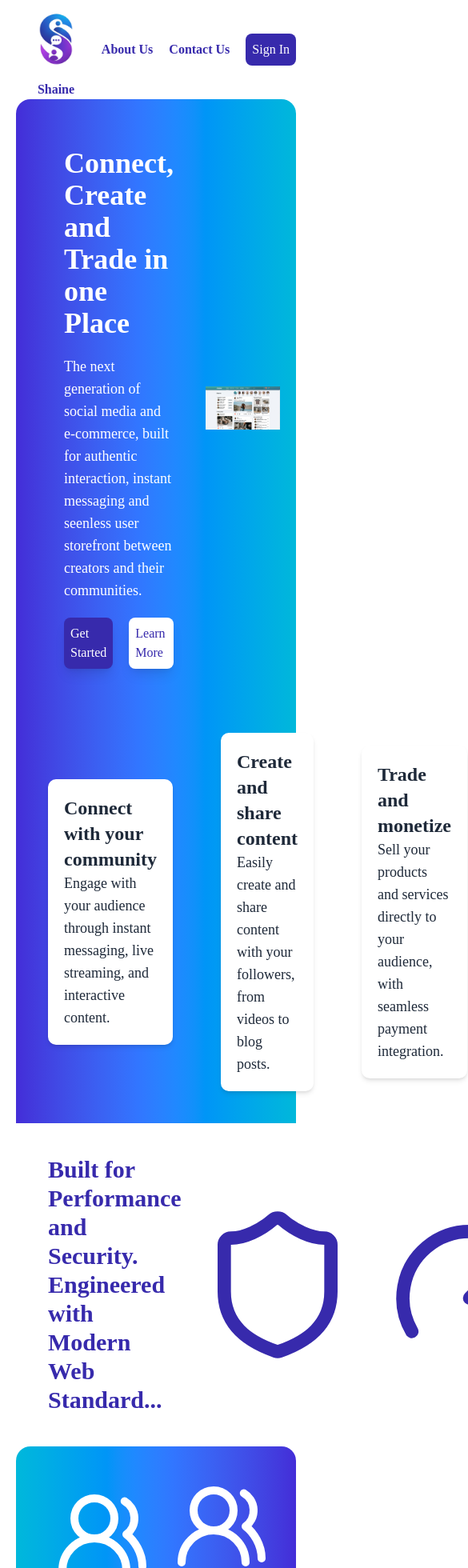
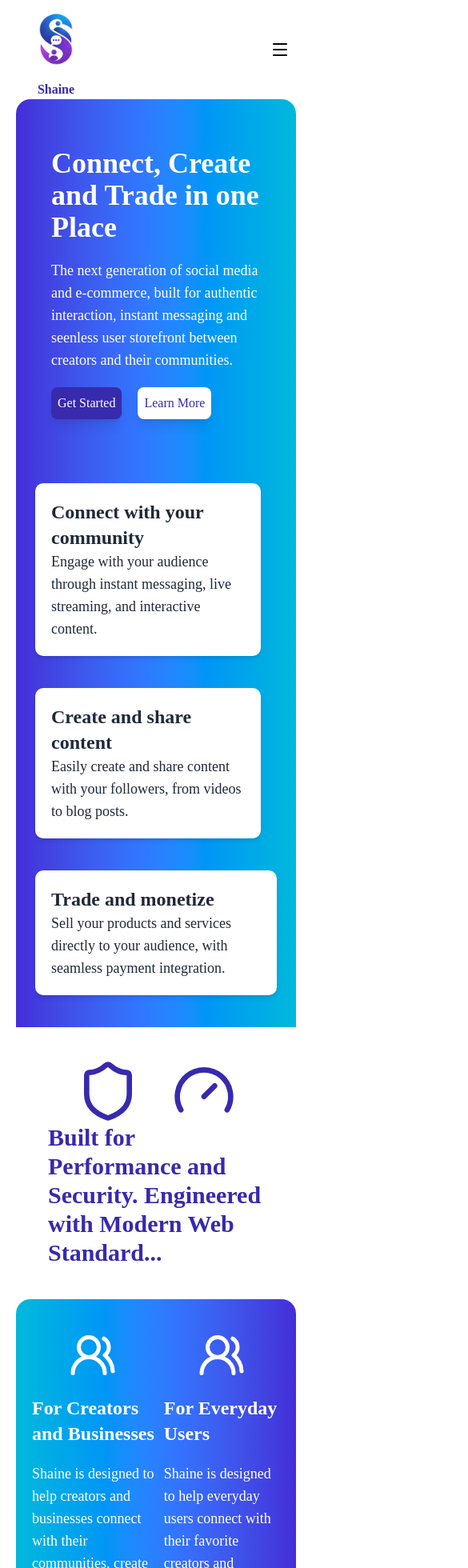
Before and after one commit to Zuby012/client, a Next.js app: page / in a window 390 px wide. Shown: the top 1960 px of the page at 80% size, 585 px wide, since content can reach past the window. Built offline with nearby package versions, Linux system fonts and the light colour scheme.

Commit message:
landing page reponsivness update

```diff
--- /dev/null
+++ b/app/components/HandBurger.tsx
@@ -0,0 +1,67 @@
+'use client'
+
+import React, { useState } from 'react'
+import { Menu, X } from "lucide-react";
+import Link from 'next/link';
+
+const HandBurger = () => {
+    const [isOpen, setIsOpen] = useState(false);
+
+    const toggleMenu = () => {
+        setIsOpen(!isOpen);
+    };
+
+    const closeMenu = () => {
+        setIsOpen(false);
+    };
+
+    return (
+        <div className="relative">
+            {/* Hamburger Button */}
+            <button
+                onClick={toggleMenu}
+                className="text-white hover:opacity-80 transition-opacity duration-200 p-2"
+                aria-label="Toggle menu"
+            >
+                {!isOpen ? (
+                    <Menu className="w-6 h-6 text-black" />
+
+                ) : (
+                    <span></span>
+                )}
+            </button>
+
+            {/* Mobile Menu Overlay */}
+            {isOpen && (
+                <div className="fixed top-10 right-0 w-fit h-fit p-10 bg-white text-indigo-800 shadow-xl rounded-lg flex flex-col items-end justify-center gap-y-8 z-50">
+                    <X className="w-6 h-6 text-black" onClick={toggleMenu} />
+                    <nav className="flex flex-col gap-y-6 text-center">
+                        <Link
+                            href="/about"
+                            onClick={closeMenu}
+                            className="text-xl hover:text-indigo-200 transition-colors duration-200"
+                        >
+                            About Us
+                        </Link>
+                        <Link
+                            href="/contact"
+                            onClick={closeMenu}
+                            className="text-xl hover:text-indigo-200 transition-colors duration-200"
+                        >
+                            Contact Us
+                        </Link>
+                        <Link
+                            href="/sign-in"
+                            onClick={closeMenu}
+                            className="text-xl hover:text-indigo-200 transition-colors duration-200"
+                        >
+                            Sign In
+                        </Link>
+                    </nav>
+                </div>
+            )}
+        </div>
+    )
+}
+
+export default HandBurger
--- a/app/components/button.tsx
+++ b/app/components/button.tsx
@@ -1,8 +1,9 @@
+'use client'
 import React from 'react'
 
-const Button = (content: string) => {
+const Button = ({ content }: { content: string }) => {
     return (
-        <div className="flex flex-col items-center justify-center h-8 px-5 rounded-md bg-indigo-800 text-white shadow-lg hover:scale-105 active:scale-80 duration-500">
+        <div className="p-5 md:pd-3 flex flex-col items-center justify-center h-8 px-5 rounded-md bg-indigo-800 text-sm text-white shadow-lg hover:scale-105 active:scale-80 duration-500">
             {content}
         </div>
     )
--- a/app/page.tsx
+++ b/app/page.tsx
@@ -3,6 +3,7 @@ import Link from "next/link";
 import heroCard from "./components/hero_card";
 import { Gauge, Shield, UsersRound } from "lucide-react";
 import Button from "./components/button";
+import HandBurger from "./components/HandBurger";
 
 export default function Home() {
 
@@ -23,12 +24,12 @@ export default function Home() {
 
   return (
     <>
-      <header className="flex flex-row items-center justify-between">
+      <header className="w-full flex flex-row items-center justify-between">
         <Link href={"/"} id="logo" className="flex flex-col items-center gap-x-5">
           <img src="logo_transparent.png" alt="logo" width={100} height={200} />
           <p className="text-indigo-800 font-bold">Shaine</p>
         </Link>
-        <nav className="flex flex-row items-center gap-x-5">
+        <nav className="hidden md:flex flex-row items-center gap-x-5">
           <Link href={"/about"} className="text-indigo-800 font-bold visited:text-indigo-500 hover:underline">
             About Us
           </Link>
@@ -39,9 +40,12 @@ export default function Home() {
             Sign In
           </Link>
         </nav>
+        <span className="sm:flex md:hidden lg:hidden xl:hidden 2xl:hidden">
+          <HandBurger />
+        </span>
       </header>
       <main className="">
-        <div id="hero" className="flex flex-col space-y-5 text-white bg-linear-to-r from-indigo-700 via-blue-500 to-cyan-500 rounded-t-2xl px-5 py-5 ">
+        <div id="hero" className="flex flex-col space-y-5 text-white bg-linear-to-r from-indigo-700 via-blue-500 to-cyan-500 rounded-t-2xl px-1 md:px-5 py-5 ">
           <div className="flex flex-row justify-between items-center">
             <div className="p-10 flex flex-col gap-y-5">
               <h1 className="text-4xl font-bold">
@@ -60,11 +64,11 @@ export default function Home() {
                 </Link>
               </div>
             </div>
-            <div>
+            <div className="hidden md:flex">
               <img src="desktop.png" alt="hero image" width={1000} height={500} />
             </div>
           </div>
-          <div id="hero-cards" className="flex flex-row flex-nowrap justify-around items-center space-x-5">
+          <div id="hero-cards" className="flex flex-col md:flex-row flex-nowrap justify-around items-center space-x-5">
             {heroCards.map((card, index) => (
               <div key={index} className="p-5">
                 {heroCard(card.title, card.description)}
@@ -72,21 +76,21 @@ export default function Home() {
             ))}
           </div>
         </div>
-        <div id="built-for-performance" className="flex flex-row justify-around items-center p-10 space-x-5">
-          <div>
+        <div id="built-for-performance" className="flex flex-col-reverse md:flex-row justify-around items-center p-10 md:space-x-5">
+          <div className="flex flex-col justify-center items-center gap-y-5">
             <h2 className="text-3xl font-bold text-indigo-800">
               Built for Performance and Security. Engineered with Modern Web Standard...
             </h2>
           </div>
           <div className="flex flex-row gap-x-10">
-            <Shield className="text-indigo-800 w-50 h-50" />
-            <Gauge className="text-indigo-800 w-50 h-50" />
+            <Shield className="text-indigo-800 w-20 h-20 md:w-50 md:h-50" />
+            <Gauge className="text-indigo-800 w-20 h-20 md:w-50 md:h-50" />
           </div>
         </div>
-        <div id="creators-business" className="bg-linear-to-r from-cyan-500 via-blue-500 to-indigo-700 text-white flex flex-row justify-around items-center rounded-t-2xl p-10 space-x-5">
+        <div id="creators-business" className="w-full px-5 bg-linear-to-r from-cyan-500 via-blue-500 to-indigo-700 text-white flex flex-row justify-between md:justify-around items-center rounded-t-2xl p-10 space-x-3 md:space-x-5">
           <div className="flex flex-col justify-center items-center gap-y-5">
-            <UsersRound className="w-30 h-30" />
-            <h2 className="text-3xl font-bold">
+            <UsersRound className="w-15 h-15 md:w-30 md:h-30" />
+            <h2 className="text-2xl font-bold">
               For Creators and Businesses
             </h2>
             <p className="text-lg">
@@ -94,8 +98,8 @@ export default function Home() {
             </p>
           </div>
           <div className="flex flex-col justify-center items-center gap-y-5">
-            <UsersRound className="w-30 h-30" />
-            <h2 className="text-3xl font-bold">
+            <UsersRound className="w-15 h-15 md:w-30 md:h-30" />
+            <h2 className="text-2xl font-bold">
               For Everyday Users
             </h2>
             <p className="text-lg">
@@ -109,9 +113,9 @@ export default function Home() {
         <p>Be the first to know when we launch!</p>
         <div className="flex flex-row space-x-4 items-center">
           <input type="text" className="bg-white text-black h-8 w-50 p-4 border-4 rounded-md" />
-          {Button("Join Now")}
+          <Button content="Join Now" />
         </div>
-        <div className="w-full border-t border-gray-400 flex flex-row justify-between items-center gap-x-5">
+        <div className="md:w-full border-t border-gray-400 flex flex-col md:flex-row justify-between items-center gap-y-5 md:gap-x-5">
           <div>
             <Link href={"/privacy-policy"} className="text-white font-bold visited:text-indigo-500 hover:underline">
               Privacy Policy
```
